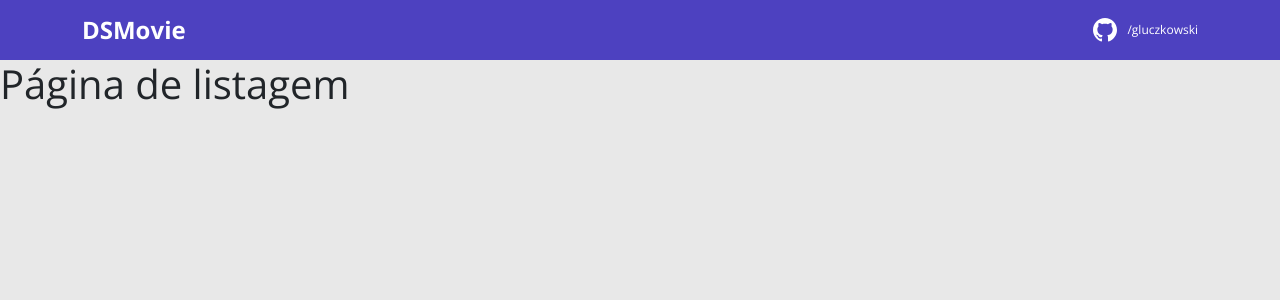
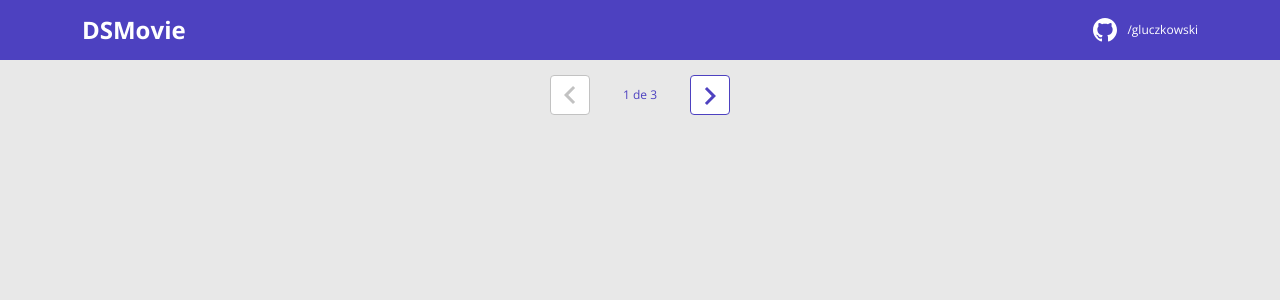
Before and after one commit to gluczkowski/sds-movies, a React (Create React App) app in the folder frontend/: page / in a window 1280 px wide. Shown: the top 300 px of the page. Built offline with nearby package versions, Linux system fonts and the light colour scheme.

Commit message:
Pagination Layout

```diff
--- a/frontend/src/App.tsx
+++ b/frontend/src/App.tsx
@@ -4,7 +4,7 @@
   Route
 } from "react-router-dom";
 
-import Navbar from "./components";
+import Navbar from "./components/Navbar";
 import Listing from "./pages/Listing";
 import Form from "./pages/Form";
 
--- /dev/null
+++ b/frontend/src/components/Pagination/index.tsx
@@ -0,0 +1,20 @@
+import {ReactComponent as Arrow} from 'assets/img/arrow.svg'
+import './styles.css'
+
+function Pagination() {
+    return(
+        <div className="dsmovie-pagination-container">
+            <div className="dsmovie-pagination-box">
+                <button className="dsmovie-pagination-button" disabled={true} >
+                    <Arrow />
+                </button>
+                <p>{`${1} de ${3}`}</p>
+                <button className="dsmovie-pagination-button" disabled={false} >
+                    <Arrow className="dsmovie-flip-horizontal" />
+                </button>
+            </div>
+        </div>
+    )
+}
+
+export default Pagination;
--- /dev/null
+++ b/frontend/src/components/Pagination/styles.css
@@ -0,0 +1,53 @@
+.dsmovie-pagination-container {
+    padding: 15px 0;
+    display: flex;
+    justify-content: center;
+    align-items: center;
+}
+
+.dsmovie-pagination-box {
+    width: 180px;
+    display: flex;
+    justify-content: space-between;
+    align-items: center;
+}
+
+.dsmovie-pagination-box form {
+    width: 100%;
+    display: flex;
+}
+
+.dsmovie-pagination-button {
+    width: 40px;
+    height: 40px;
+    border-radius: 4px;
+    background-color: #fff;
+    display: flex;
+    justify-content: center;
+    align-items: center;
+    border: 1px solid var(--color-primary);
+    cursor: pointer;
+}
+
+.dsmovie-pagination-button svg {
+    filter: brightness(0) saturate(100%) invert(26%) sepia(19%) saturate(7395%) hue-rotate(234deg) brightness(89%) contrast(92%);
+}
+
+.dsmovie-pagination-button:disabled {
+    border: 1px solid #c2c2c2;
+    cursor: unset;
+}
+
+.dsmovie-pagination-button:disabled svg {
+    filter: none;
+}
+
+.dsmovie-pagination-container p {
+    margin: 0;
+    font-size: 12px;
+    color: var(--color-primary);
+}
+
+.dsmovie-flip-horizontal {
+    transform: rotate(180deg);
+}
--- a/frontend/src/pages/Listing/index.tsx
+++ b/frontend/src/pages/Listing/index.tsx
@@ -1,6 +1,8 @@
+import Pagination from "../../components/Pagination";
+
 function Listing(){
     return(
-        <h1>Página de listagem</h1>
+       <Pagination />
     )
 }
 export default Listing;
```
Also changed, not shown: frontend/src/assets/img/arrow.svg (added), frontend/src/components/Navbar/index.tsx (renamed from frontend/src/components/index.tsx), frontend/src/components/Navbar/styles.css (renamed from frontend/src/components/styles.css).
